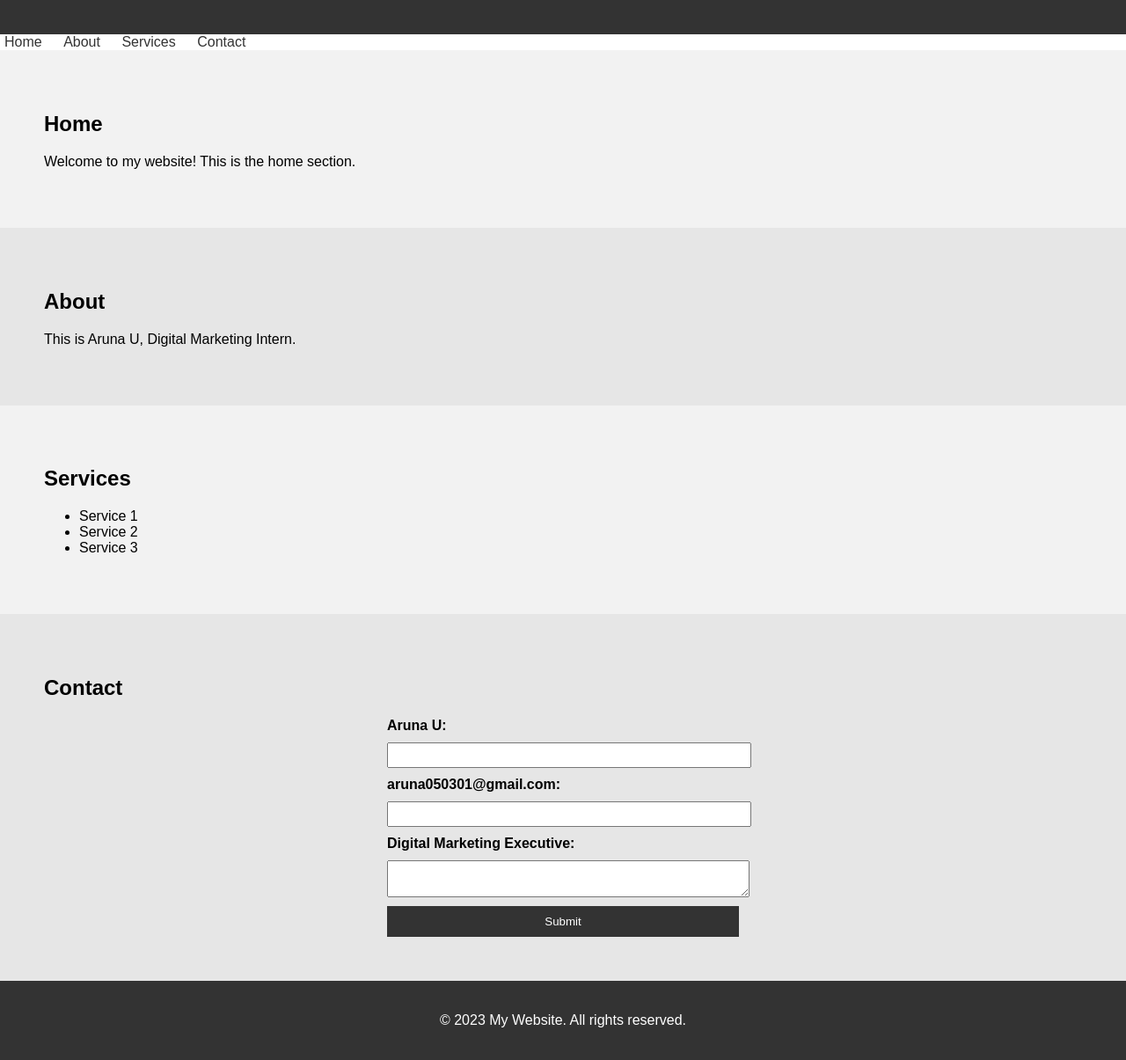
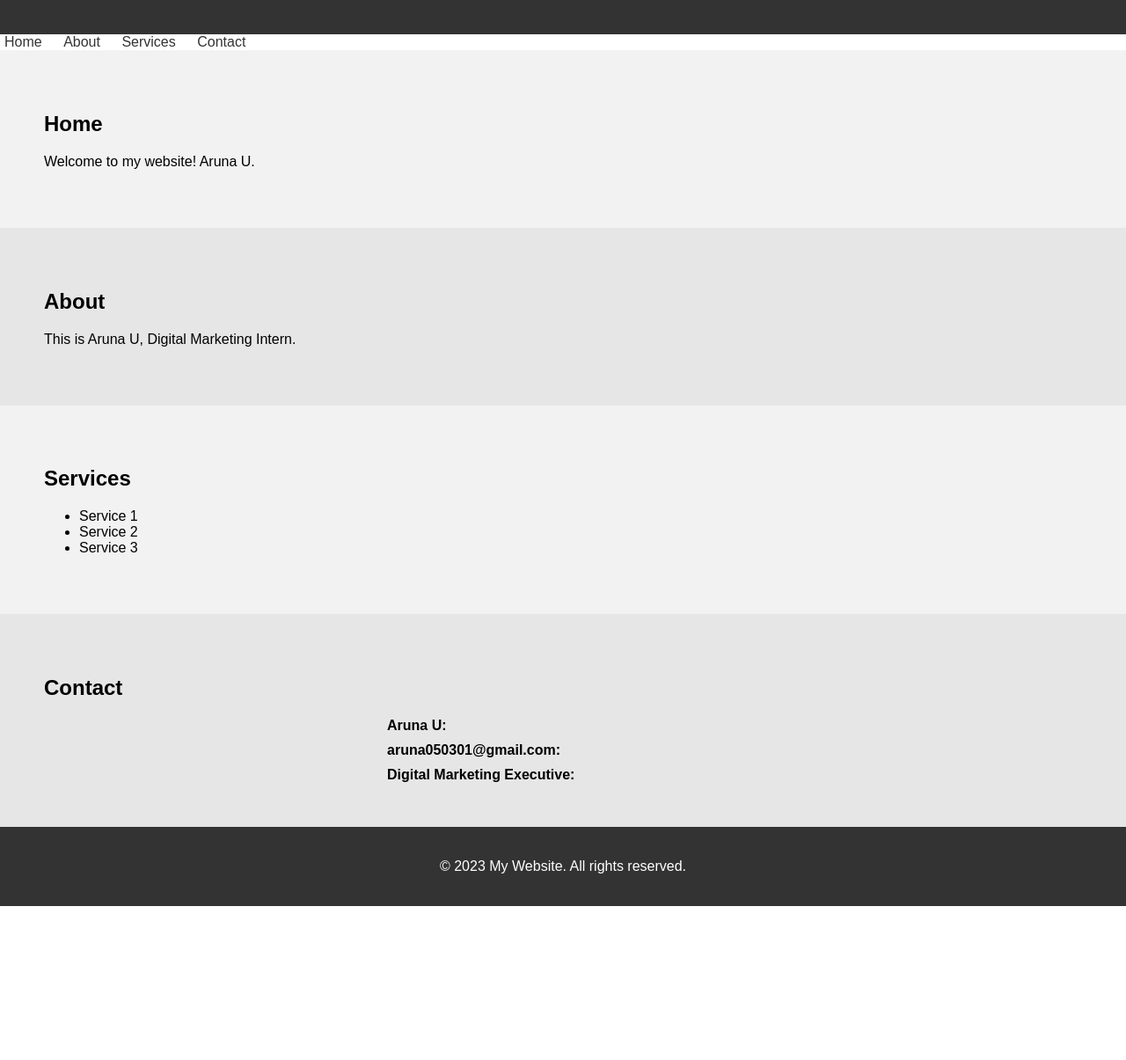
Before and after one commit to Aruna-uthanna/Website, a plain HTML site: page index.html in a window 1280 px wide. Shown: the part 81-1286 px from the top of the page at 88% size. After the commit the page ends 1111 px from the top, so only its background shows below. Drawn offline with Linux system fonts and the light colour scheme.

Commit message:
Add files via upload

```diff
--- a/index.html
+++ b/index.html
@@ -22,7 +22,7 @@
 
     <section id="home">
         <h2>Home</h2>
-        <p>Welcome to my website! This is the home section.</p>
+        <p>Welcome to my website! Aruna U.</p>
     </section>
 
     <section id="about">
@@ -43,15 +43,10 @@
         <h2>Contact</h2>
         <form>
             <label for="name">Aruna U:</label>
-            <input type="text" id="name" name="name" required>
 
             <label for="email">aruna050301@gmail.com:</label>
-            <input type="email" id="email" name="email" required>
+            <label for="message">Digital Marketing Executive:</label>
 
-            <label for="message">Digital Marketing Executive:</label>
-            <textarea id="message" name="message" required></textarea>
-
-            <input type="submit" value="Submit">
         </form>
     </section>
 
```
